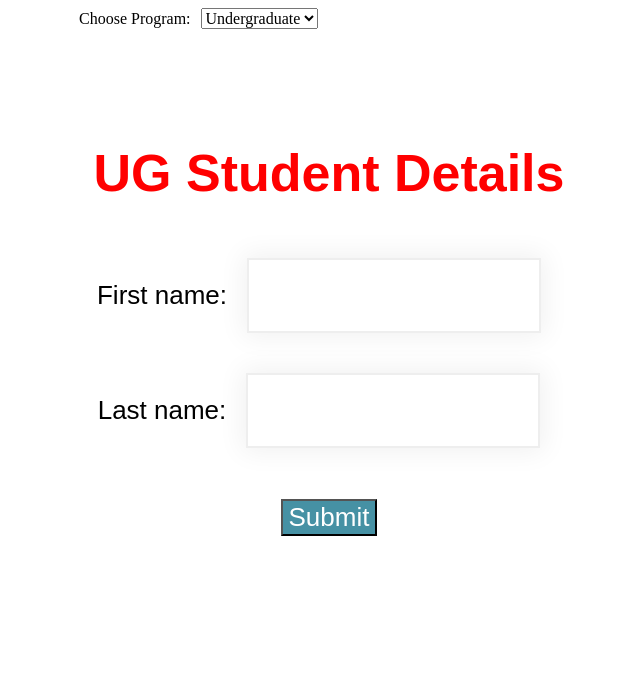
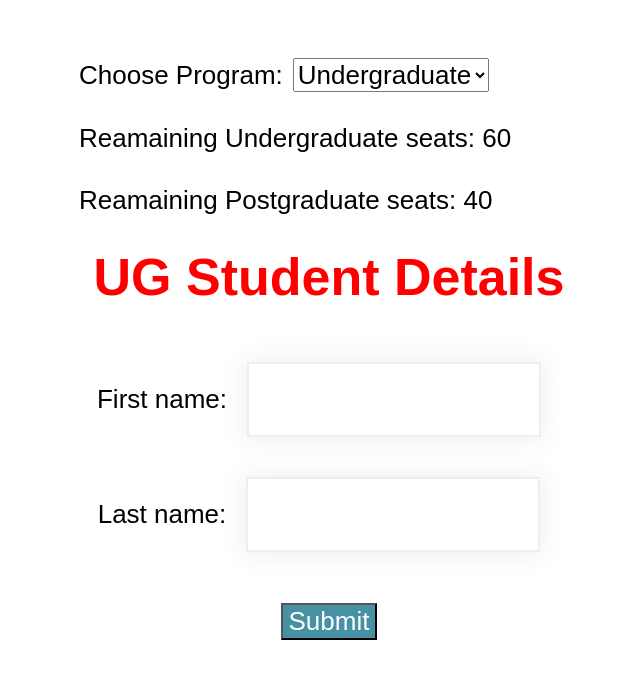
Before and after one commit to gabi-bocardi/vue-demo-sw, a Vue app: page /chooseProgram in a window 1280 px wide. Shown: the top 678 px of the page, without its empty margins (29-669 px from the left). Built offline with nearby package versions, Linux system fonts and the light colour scheme.

Commit message:
Added Avaliable seats and function to updated it

```diff
--- a/src/App.vue
+++ b/src/App.vue
@@ -1,5 +1,5 @@
 <template>
-  <div  id='app'>
+  <div  className ='App' id='app'>
       <router-view/>
   </div>
 </template>
--- a/src/components/ChooseProgram.vue
+++ b/src/components/ChooseProgram.vue
@@ -5,9 +5,21 @@
             <option value='UG'>Undergraduate</option>
             <option value='PG'>Postgraduate</option>
         </select>
+        <br>
+        <br>
+        <label>Reamaining Undergraduate seats: {{ ugSeats }}</label>
+        <br>
+        <br>
+        <label> Reamaining Postgraduate seats: {{ pgSeats }}</label>
+        <br>
+        <br>
     </div>
     <div>
-        <EnrollmentForm :chosen-program='program'/>
+        <EnrollmentForm
+            :chosen-program='program'
+            :current-seats="program === 'UG' ? ugSeats : pgSeats"
+            :setUpdatedSeats='setUpdatedSeats'
+            />
     </div>
 </template>
 <script>
@@ -20,8 +32,19 @@ export default {
     },
     data() {
         return {
-            program: 'UG'
+            program: 'UG',
+            ugSeats: 60,
+            pgSeats:40,
         };
+    },
+    methods: {
+        setUpdatedSeats(updatedSeats) {
+            if(this.program == 'UG'){
+                this.ugSeats = updatedSeats;
+            }else{
+                this.pgSeats = updatedSeats;
+            }
+        }
     }
 }
 </script>
--- a/src/components/EnrollmentForm.vue
+++ b/src/components/EnrollmentForm.vue
@@ -20,7 +20,7 @@
 <script>
 export default {
     name: 'enrollmentForm',
-    props: ['chosenProgram'],
+    props: ['chosenProgram', 'currentSeats', 'setUpdatedSeats'],
     data() {
         return {
             welcomeMessage:'',
@@ -32,6 +32,7 @@ export default {
         handleSubmit(event){
             event.preventDefault();
             this.welcomeMessage=`Welcome ${this.fname} ${this.lname}`;
+            this.setUpdatedSeats(this.currentSeats-1);
         }
     }
 
```
